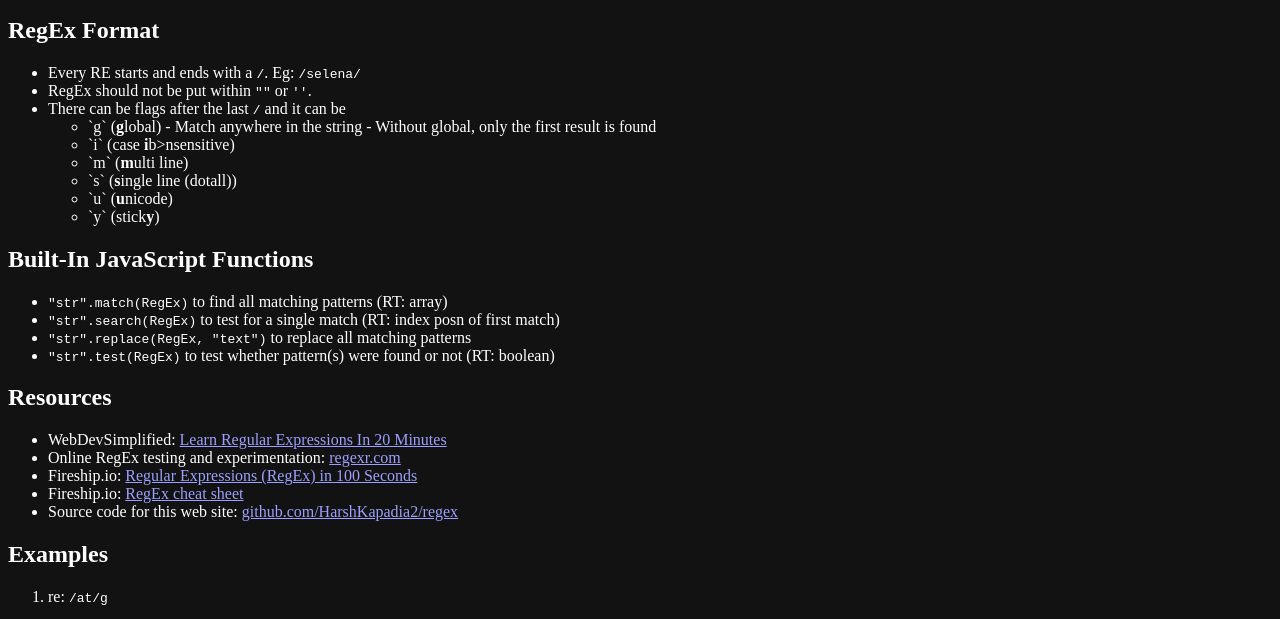
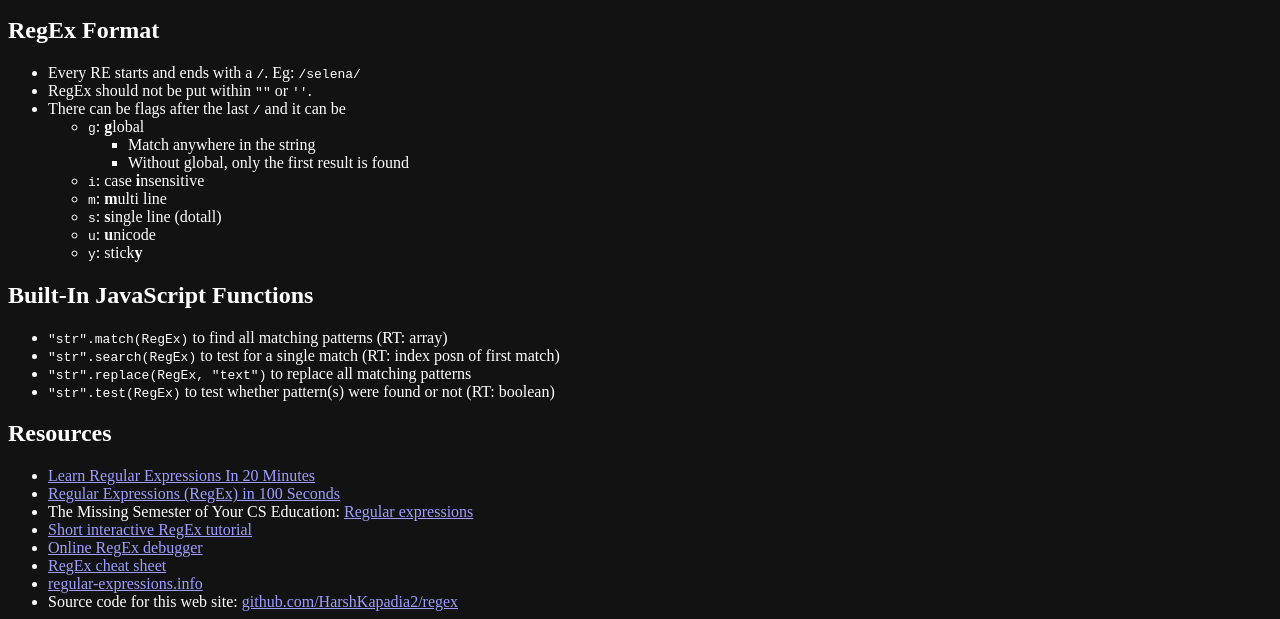
Before and after one commit to HarshKapadia2/regex, a plain HTML site: page index.html in a window 1280 px wide. Shown: the part 119-738 px from the top of the page. Drawn offline with Linux system fonts and the light colour scheme.

Commit message:
Add RegEx resources

```diff
--- a/index.html
+++ b/index.html
@@ -34,14 +34,19 @@
 				There can be flags after the last <code>/</code> and it can be
 				<ul>
 					<li>
-						`g` (<b>g</b>lobal) - Match anywhere in the string -
-						Without global, only the first result is found
+						<code>g</code>: <b>g</b>lobal
+						<ul>
+							<li>Match anywhere in the string</li>
+							<li>
+								Without global, only the first result is found
+							</li>
+						</ul>
 					</li>
-					<li>`i` (case <b>i</b>b>nsensitive)</li>
-					<li>`m` (<b>m</b>ulti line)</li>
-					<li>`s` (<b>s</b>ingle line (dotall))</li>
-					<li>`u` (<b>u</b>nicode)</li>
-					<li>`y` (stick<b>y</b>)</li>
+					<li><code>i</code>: case <b>i</b>nsensitive</li>
+					<li><code>m</code>: <b>m</b>ulti line</li>
+					<li><code>s</code>: <b>s</b>ingle line (dotall)</li>
+					<li><code>u</code>: <b>u</b>nicode</li>
+					<li><code>y</code>: stick<b>y</b></li>
 				</ul>
 			</li>
 		</ul>
@@ -69,7 +74,6 @@
 		<h2>Resources</h2>
 		<ul>
 			<li>
-				WebDevSimplified:
 				<a
 					href="https://www.youtube.com/watch?v=rhzKDrUiJVk"
 					target="_blank"
@@ -78,13 +82,6 @@
 				>
 			</li>
 			<li>
-				Online RegEx testing and experimentation:
-				<a href="https://regexr.com" target="_blank" rel="noreferrer"
-					>regexr.com</a
-				>
-			</li>
-			<li>
-				Fireship.io:
 				<a
 					href="https://www.youtube.com/watch?v=sXQxhojSdZM"
 					target="_blank"
@@ -93,12 +90,38 @@
 				>
 			</li>
 			<li>
-				Fireship.io:
+				The Missing Semester of Your CS Education:
+				<a
+					href="https://missing.csail.mit.edu/2020/data-wrangling/#regular-expressions"
+					target="_blank"
+					rel="noreferrer"
+					>Regular expressions</a
+				>
+			</li>
+			<li>
+				<a href="https://regexone.com" target="_blank" rel="noreferrer"
+					>Short interactive RegEx tutorial</a
+				>
+			</li>
+			<li>
+				<a href="https://regexr.com" target="_blank" rel="noreferrer"
+					>Online RegEx debugger</a
+				>
+			</li>
+			<li>
 				<a
 					href="https://fireship.io/lessons/regex-cheat-sheet-js"
 					target="_blank"
 					rel="noreferrer"
 					>RegEx cheat sheet</a
+				>
+			</li>
+			<li>
+				<a
+					href="https://www.regular-expressions.info"
+					target="_blank"
+					rel="noreferrer"
+					>regular-expressions.info</a
 				>
 			</li>
 			<li>
```
